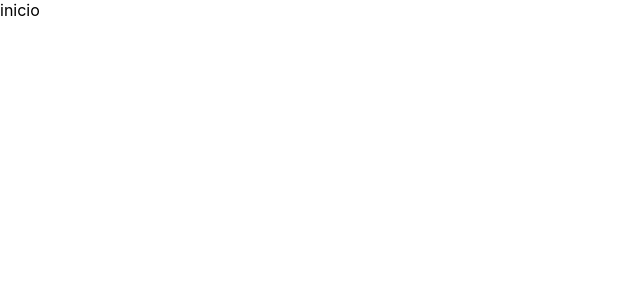
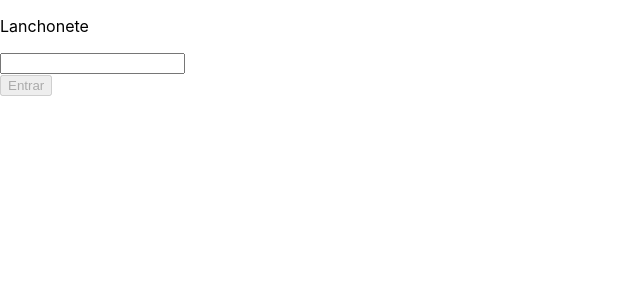
Before and after one commit to igor93araujo/pagina-lanchonete, a React (Create React App) app: page / in a window 1280 px wide. Shown: the top 300 px of the page, without its empty margins (0-640 px from the left). Built offline with nearby package versions, Linux system fonts and the light colour scheme; the HTML template or start-up script is replaced by a standard one.

Commit message:
criação dos dados, das rotas e pagina de login

```diff
--- a/package.json
+++ b/package.json
@@ -8,6 +8,7 @@
     "@testing-library/user-event": "^13.5.0",
     "react": "^18.2.0",
     "react-dom": "^18.2.0",
+    "react-router-dom": "^5.3.4",
     "react-scripts": "5.0.1",
     "web-vitals": "^2.1.4"
   },
--- a/src/App.js
+++ b/src/App.js
@@ -1,11 +1,17 @@
-import './App.css';
+import React from 'react';
+import { BrowserRouter } from 'react-router-dom';
+import Content from './components/Content';
 
-function App() {
-  return (
-    <div>
-      inicio
-    </div>
-  );
+class App extends React.Component {
+  render() {
+    return (
+      <BrowserRouter>
+        <section>
+          <Content />
+        </section>
+      </BrowserRouter>
+    );
+  }
 }
 
 export default App;
--- /dev/null
+++ b/src/components/Content.jsx
@@ -0,0 +1,26 @@
+import React from 'react';
+import { Route, Switch } from 'react-router-dom';
+import NotFound from '../pages/NotFound.jsx';
+import Login from '../pages/Login.jsx';
+import Hamburguer from '../pages/Hamburguer.jsx';
+import Pizza from '../pages/Pizza.jsx';
+import Drinks from '../pages/Drinks.jsx';
+
+
+class Content extends React.Component {
+  render() {
+    return (
+      <main>
+        <Switch>
+          <Route exact path="/" component={ Login } />
+          <Route exact path="/hamburguer" component={ Hamburguer } />
+          <Route exact path="/pizza" component={ Pizza } />
+          <Route exact path="/drinks" component={ Drinks } />
+          <Route path="*" component={ NotFound } />
+        </Switch>
+      </main>
+    );
+  }
+}
+
+export default Content;
--- /dev/null
+++ b/src/pages/Login.jsx
@@ -0,0 +1,60 @@
+import React from 'react';
+import LoadingMessage from '../components/LoadingPage.jsx';
+
+class Login extends React.Component {
+  state = {
+    loginName: '',
+    isButtonDisabled: true,
+    loading: false,
+  };
+
+  verifyNameSize = ({ target: { name, value } }) => {
+    this.setState({ [name]: value }, () => {
+      const { loginName } = this.state;
+      const minLenght = 3;
+      const verifyName = loginName.length < minLenght;
+      this.setState({ isButtonDisabled: verifyName });
+    });
+  };
+
+  render() {
+    const {
+      isButtonDisabled,
+      loginName,
+      loading,
+    } = this.state;
+
+    if (loading) return <LoadingMessage />;
+    return (
+      <div data-testid="page-login" className="appLogin">
+        <section className="content">
+          <p>
+            Lanchonete
+          </p>
+          <form>
+            <label htmlFor="loginName">
+              <input
+                type="text"
+                name="loginName"
+                id="loginName"
+                value={ loginName }
+                data-testid="login-name-input"
+                onChange={ this.verifyNameSize }
+              />
+            </label>
+          </form>
+          <button
+            type="button"
+            data-testid="login-submit-button"
+            disabled={ isButtonDisabled }
+            onClick={ this.handleClick }
+          >
+            Entrar
+          </button>
+        </section>
+      </div>
+    );
+  }
+}
+
+export default Login;
```
Also changed, not shown: src/data/drinks.js (added, +24 -0 lines), src/data/pizzas.js (added, +34 -0 lines), src/data/sandwiches.js (added, +34 -0 lines), src/components/LoadingPage.jsx (added), src/pages/Drinks.jsx (added), src/pages/Hamburguer.jsx (added), src/pages/NotFound.jsx (added), src/pages/Pizza.jsx (added), 1 other file (tests, documents, lock files or other folders).
